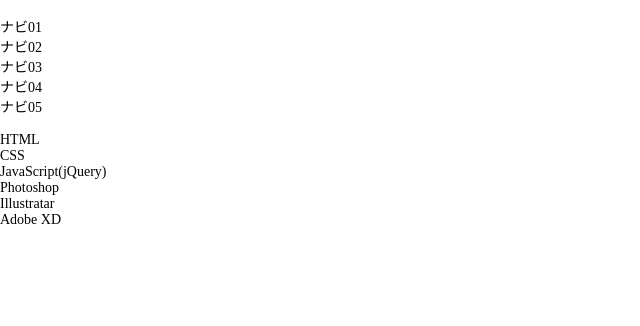
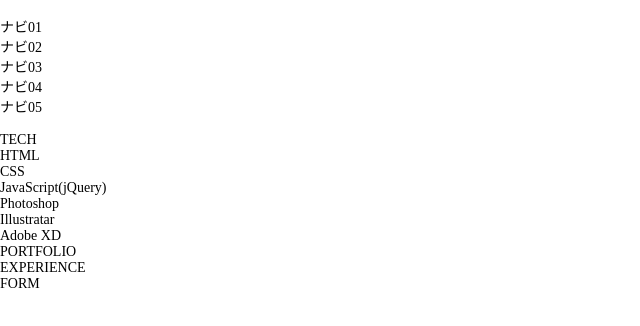
Before and after one commit to yuta-nashimoto/myportfolio, a website: page index.html in a window 1280 px wide. Shown: the whole page, without its empty margins (0-640 px from the left). Drawn offline with nearby package versions, Linux system fonts and the light colour scheme.

Commit message:
一旦コミット

```diff
--- a/index.html
+++ b/index.html
@@ -31,6 +31,7 @@
 	</section>
 	<!-- BEGIN main_skill_lv -->
 	<section class="main_skill_lv">
+		<h2 class="section_ttl">TECH</h2>
 		<div class="skill_lv_box">
 			<ul class="skill_lv_list">
 				<li class="skill_lv_item">
@@ -63,17 +64,17 @@
 
 	<!-- BEGIN main_portfolio -->
 	<section class="main_portfolio">
-
+		<h2 class="section_ttl">PORTFOLIO</h2>
 	<!-- END main_portfolio --></section>
 
 	<!-- BEGIN main_experience -->
 	<section class="main_experience">
-
+		<h2 class="section_ttl">EXPERIENCE</h2>
 	<!-- END main_experience --></section>
 
 	<!-- BEGIN main_form -->
 	<section class="main_form">
-
+		<h2 class="section_ttl">FORM</h2>
 	<!-- END main_form --></section>
 </main>
 <!-- END main -->
```
